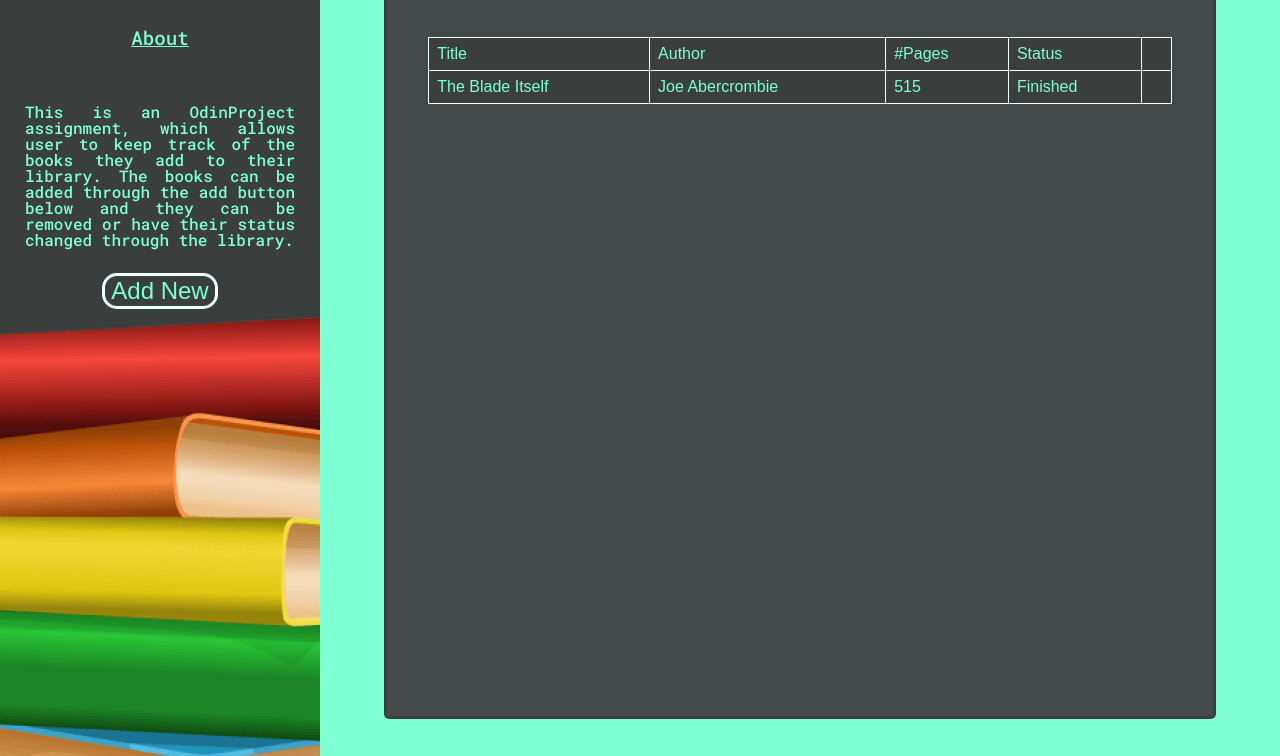
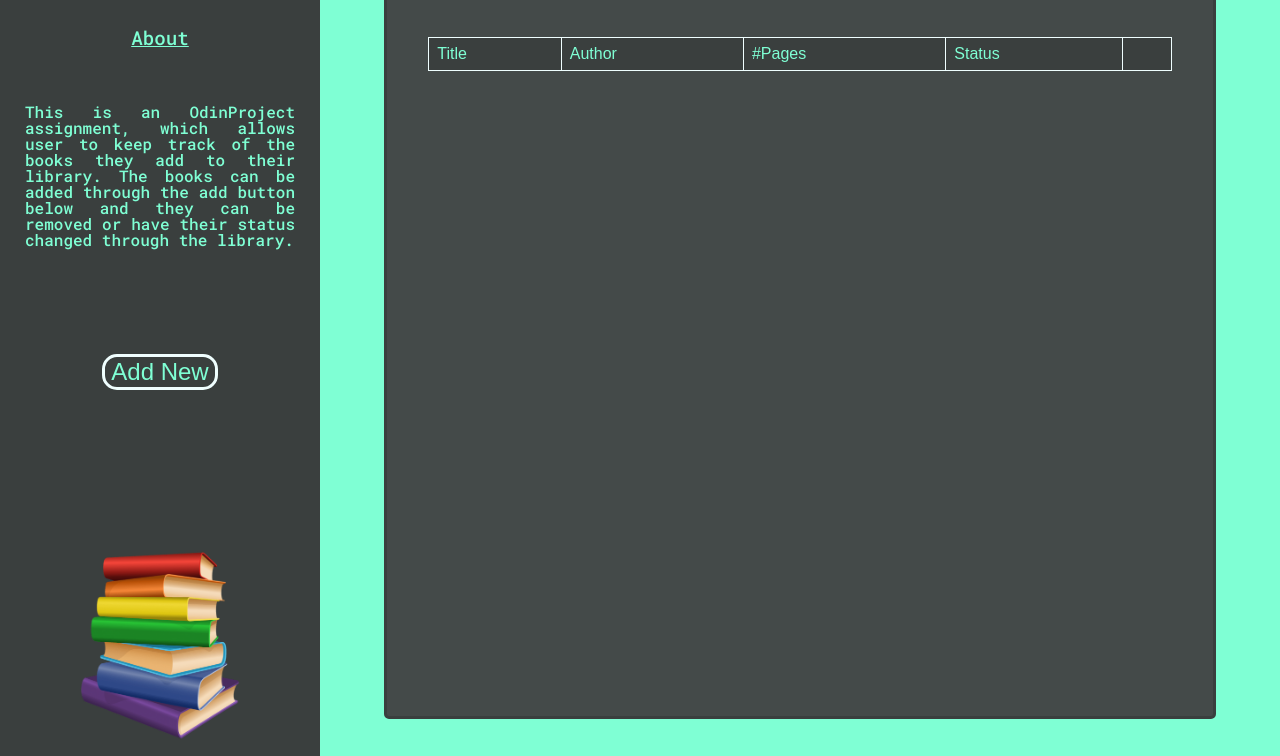
Before and after one commit to Yavuz1997/library, a plain HTML site: page index.html in a window 1280 px wide. Shown: the part 44-800 px from the top of the page. Drawn offline with Linux system fonts and the light colour scheme.

Commit message:
removed placeholder text, changed button onclick event

```diff
--- a/index.html
+++ b/index.html
@@ -34,7 +34,7 @@
                         </select>
                     </div>
                     <div id="formButtons">
-                        <button id="addBook">Add</button>
+                        <button id="addBook" >Add</button>
                         <button id="resetButton" formnovalidate onclick="return false">Reset</button>
                     </div>
                 </form>
@@ -48,7 +48,7 @@
                 they can be removed or have their status changed through the library.
             </p>
             <button id="addButton">Add New</button>
-            <img src="imgs/books.png">
+            <img src="imgs/books.png" id="bookImg">
         </div>
         <div id="library-wrapper">
             <div id="library">
@@ -60,12 +60,6 @@
                         <th>Status</th>
                         <th></th>
                     <tr>
-                        <td>The Blade Itself</td>
-                        <td>Joe Abercrombie</td>
-                        <td>515</td>
-                        <td>Finished</td>
-                        <td></td>
-                    </tr>
 
                 </table>
             </div>
```
